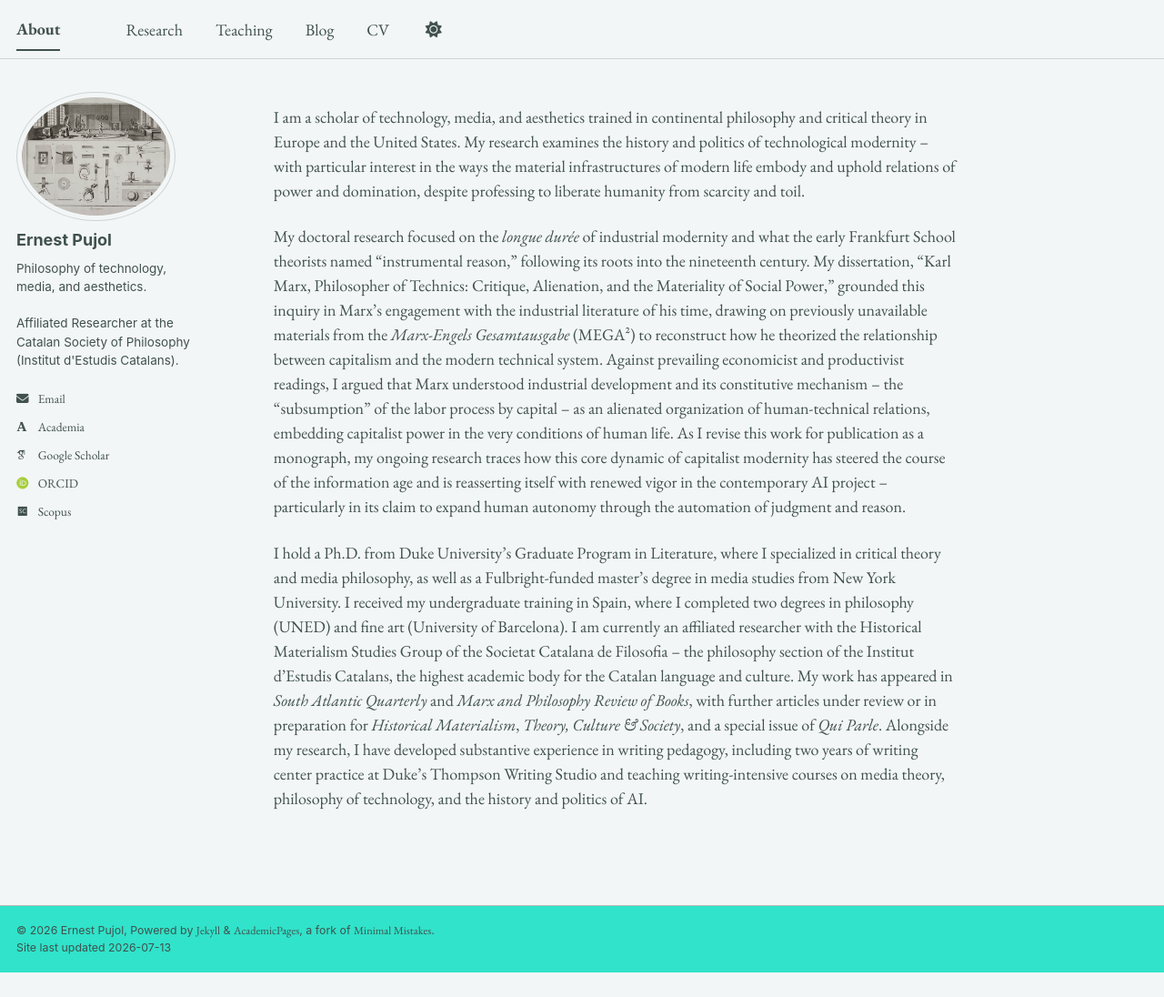
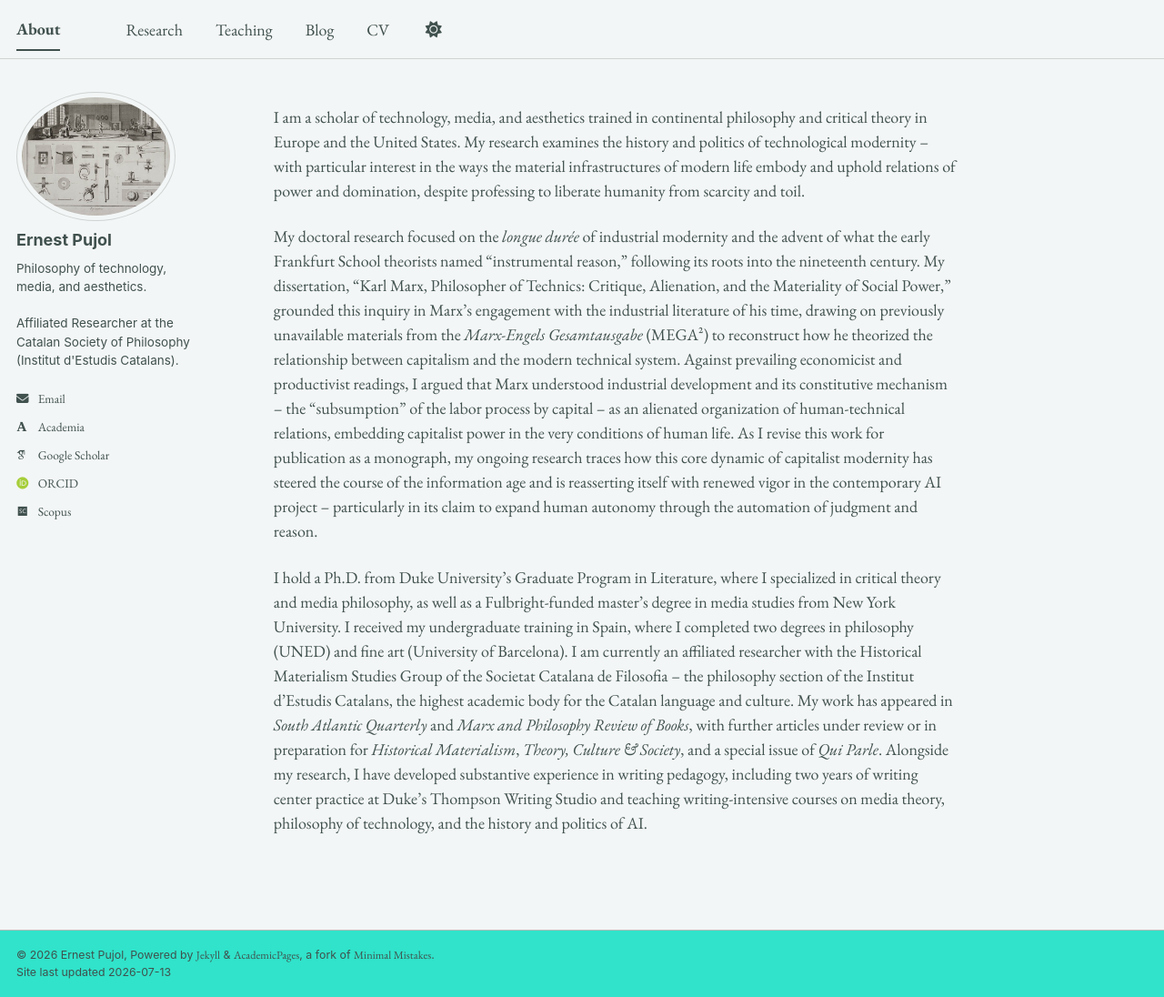
Before and after one commit to epujol90/epujol90.github.io, a Jekyll site: the page built from _pages/about.md, in a window 1280 px wide and 1096 px high. Shown: the whole window at 91% size. Built offline with Jekyll 4.4.1, drawn with Linux system fonts in a browser that asks for light colours; some web fonts are replaced; a script bundle is joined from its source files by our own code; library files that are not in the unit come from our copies.

Commit message:
Update about.md

```diff
--- a/_pages/about.md
+++ b/_pages/about.md
@@ -8,6 +8,6 @@ redirect_from:
 ---
 I am a scholar of technology, media, and aesthetics trained in continental philosophy and critical theory in Europe and the United States. My research examines the history and politics of technological modernity -- with particular interest in the ways the material infrastructures of modern life embody and uphold relations of power and domination, despite professing to liberate humanity from scarcity and toil.
 
-My doctoral research focused on the _longue durée_ of industrial modernity and what the early Frankfurt School theorists named "instrumental reason," following its roots into the nineteenth century. My dissertation, “Karl Marx, Philosopher of Technics: Critique, Alienation, and the Materiality of Social Power,” grounded this inquiry in Marx’s engagement with the industrial literature of his time, drawing on previously unavailable materials from the _Marx-Engels Gesamtausgabe_ (MEGA²) to reconstruct how he theorized the relationship between capitalism and the modern technical system. Against prevailing economicist and productivist readings, I argued that Marx understood industrial development and its constitutive mechanism -- the "subsumption" of the labor process by capital -- as an alienated organization of human-technical relations, embedding capitalist power in the very conditions of human life. As I revise this work for publication as a monograph, my ongoing research traces how this core dynamic of capitalist modernity has steered the course of the information age and is reasserting itself with renewed vigor in the contemporary AI project -- particularly in its claim to expand human autonomy through the automation of judgment and reason.
+My doctoral research focused on the _longue durée_ of industrial modernity and the advent of what the early Frankfurt School theorists named "instrumental reason," following its roots into the nineteenth century. My dissertation, “Karl Marx, Philosopher of Technics: Critique, Alienation, and the Materiality of Social Power,” grounded this inquiry in Marx’s engagement with the industrial literature of his time, drawing on previously unavailable materials from the _Marx-Engels Gesamtausgabe_ (MEGA²) to reconstruct how he theorized the relationship between capitalism and the modern technical system. Against prevailing economicist and productivist readings, I argued that Marx understood industrial development and its constitutive mechanism -- the "subsumption" of the labor process by capital -- as an alienated organization of human-technical relations, embedding capitalist power in the very conditions of human life. As I revise this work for publication as a monograph, my ongoing research traces how this core dynamic of capitalist modernity has steered the course of the information age and is reasserting itself with renewed vigor in the contemporary AI project -- particularly in its claim to expand human autonomy through the automation of judgment and reason.
 
 I hold a Ph.D. from Duke University’s Graduate Program in Literature, where I specialized in critical theory and media philosophy, as well as a Fulbright-funded master’s degree in media studies from New York University. I received my undergraduate training in Spain, where I completed two degrees in philosophy (UNED) and fine art (University of Barcelona). I am currently an affiliated researcher with the Historical Materialism Studies Group of the Societat Catalana de Filosofia -- the philosophy section of the Institut d’Estudis Catalans, the highest academic body for the Catalan language and culture. My work has appeared in _South Atlantic Quarterly_ and _Marx and Philosophy Review of Books_, with further articles under review or in preparation for _Historical Materialism_, _Theory, Culture & Society_, and a special issue of _Qui Parle_. Alongside my research, I have developed substantive experience in writing pedagogy, including two years of writing center practice at Duke’s Thompson Writing Studio and teaching writing-intensive courses on media theory, philosophy of technology, and the history and politics of AI.
```
